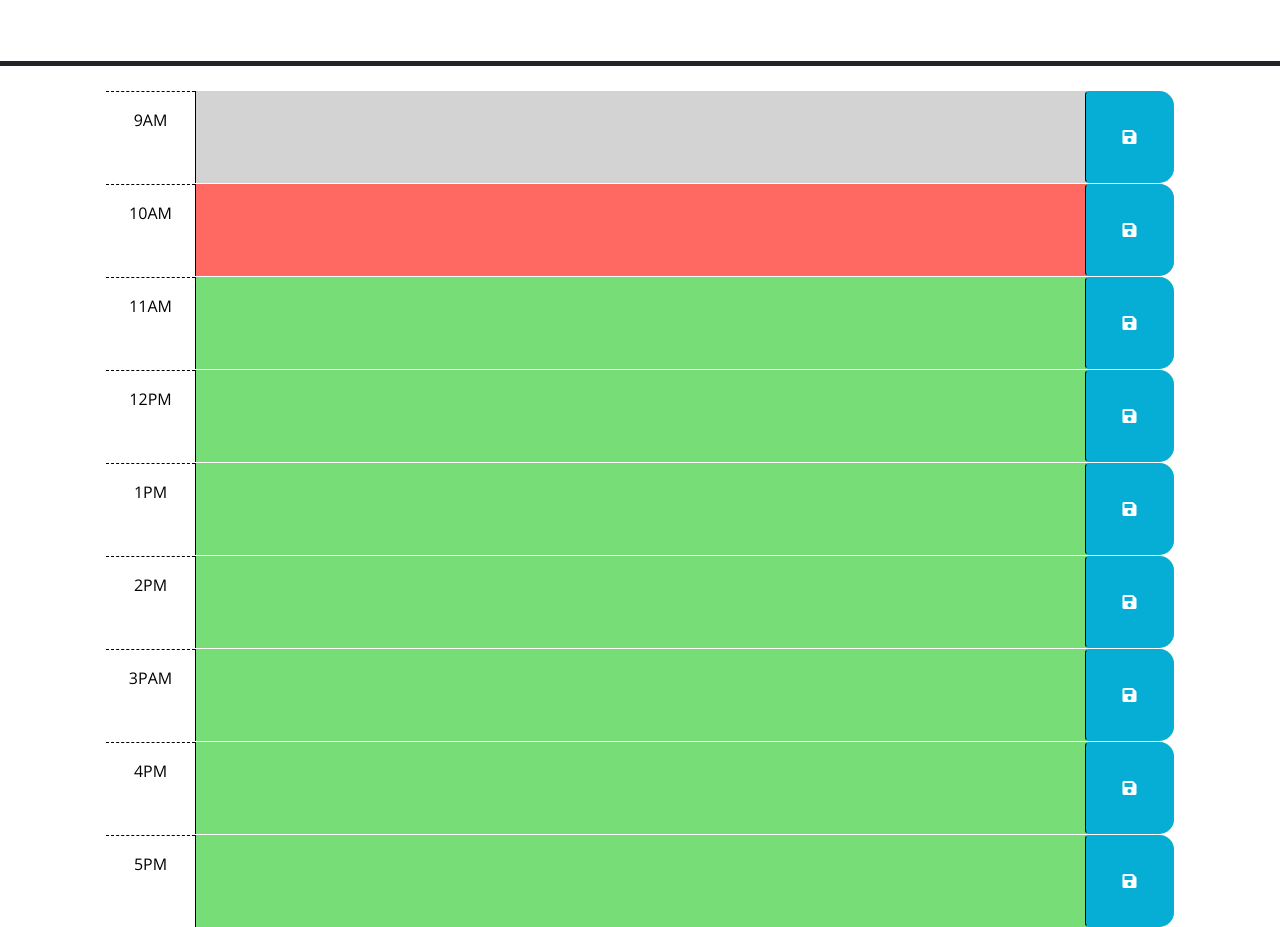
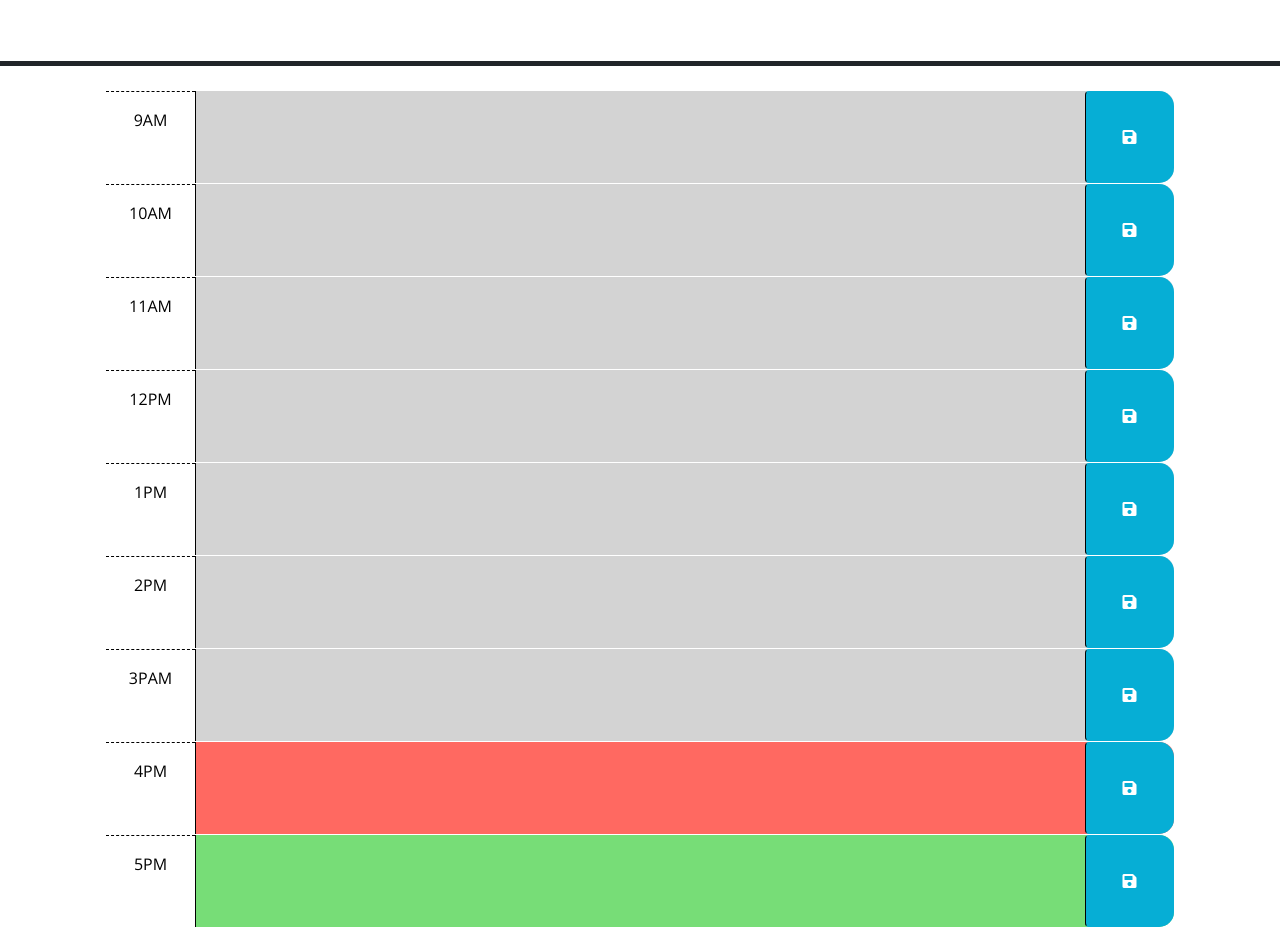
Before and after one commit to ljpeach/9-5-Scheduling-Tool, a plain HTML site: page index.html in a window 1280 px wide. Shown: the part 166-1093 px from the top of the page. Drawn offline with nearby package versions, Linux system fonts and the light colour scheme.

Commit message:
Completed code for displaying whether a time block is past present or future

```diff
--- a/assets/js/script.js
+++ b/assets/js/script.js
@@ -19,6 +19,9 @@ $(function () {
   // attribute of each time-block be used to conditionally add or remove the
   // past, present, and future classes? How can Day.js be used to get the
   // current hour in 24-hour time?
+  var currentHour = -1; //will always format on first run
+  checkTime(currentHour);
+  var clock = setInterval(checkTime, 1000, currentHour);
   //
   // TODO: Add code to get any user input that was saved in localStorage and set
   // the values of the corresponding textarea elements. HINT: How can the id
@@ -31,6 +34,26 @@ $(function () {
   // TODO: Add code to display the current date in the header of the page.
 });
 
+function checkTime(currentHour) {
+  hour = dayjs().format("HH");
+  if (currentHour == hour) {
+    return;
+  }
+  var block;
+  for (var i = 9; i <= 17; i++) {
+    block = $(`#hour-${i}`);
+    if (i < hour) {
+      block.attr("class", "row time-block past");
+    }
+    else if (i == hour) {
+      block.attr("class", "row time-block present");
+    }
+    else {
+      block.attr("class", "row time-block future");
+    }
+  }
+  currentHour = hour;
+}
 
 //Pseudo Code
 
--- a/index.html
+++ b/index.html
@@ -40,7 +40,7 @@
     </div>
 
     <!-- Example of a a present time block. The "present" class adds a red background color. -->
-    <div id="hour-10" class="row time-block present">
+    <div id="hour-10" class="row time-block past">
       <div class="col-2 col-md-1 hour text-center py-3">10AM</div>
       <textarea class="col-8 col-md-10 description" rows="3"> </textarea>
       <button class="btn saveBtn col-2 col-md-1" aria-label="save">
@@ -49,7 +49,7 @@
     </div>
 
     <!-- Example of a future time block. The "future" class adds a green background color. -->
-    <div id="hour-11" class="row time-block future">
+    <div id="hour-11" class="row time-block past">
       <div class="col-2 col-md-1 hour text-center py-3">11AM</div>
       <textarea class="col-8 col-md-10 description" rows="3"> </textarea>
       <button class="btn saveBtn col-2 col-md-1" aria-label="save">
@@ -57,7 +57,7 @@
       </button>
     </div>
 
-    <div id="hour-12" class="row time-block future">
+    <div id="hour-12" class="row time-block past">
       <div class="col-2 col-md-1 hour text-center py-3">12PM</div>
       <textarea class="col-8 col-md-10 description" rows="3"> </textarea>
       <button class="btn saveBtn col-2 col-md-1" aria-label="save">
@@ -65,7 +65,7 @@
       </button>
     </div>
 
-    <div id="hour-13" class="row time-block future">
+    <div id="hour-13" class="row time-block past">
       <div class="col-2 col-md-1 hour text-center py-3">1PM</div>
       <textarea class="col-8 col-md-10 description" rows="3"> </textarea>
       <button class="btn saveBtn col-2 col-md-1" aria-label="save">
@@ -73,7 +73,7 @@
       </button>
     </div>
 
-    <div id="hour-14" class="row time-block future">
+    <div id="hour-14" class="row time-block past">
       <div class="col-2 col-md-1 hour text-center py-3">2PM</div>
       <textarea class="col-8 col-md-10 description" rows="3"> </textarea>
       <button class="btn saveBtn col-2 col-md-1" aria-label="save">
@@ -81,7 +81,7 @@
       </button>
     </div>
 
-    <div id="hour-15" class="row time-block future">
+    <div id="hour-15" class="row time-block past">
       <div class="col-2 col-md-1 hour text-center py-3">3PAM</div>
       <textarea class="col-8 col-md-10 description" rows="3"> </textarea>
       <button class="btn saveBtn col-2 col-md-1" aria-label="save">
@@ -89,7 +89,7 @@
       </button>
     </div>
 
-    <div id="hour-16" class="row time-block future">
+    <div id="hour-16" class="row time-block past">
       <div class="col-2 col-md-1 hour text-center py-3">4PM</div>
       <textarea class="col-8 col-md-10 description" rows="3"> </textarea>
       <button class="btn saveBtn col-2 col-md-1" aria-label="save">
@@ -97,7 +97,7 @@
       </button>
     </div>
 
-    <div id="hour-17" class="row time-block future">
+    <div id="hour-17" class="row time-block past">
       <div class="col-2 col-md-1 hour text-center py-3">5PM</div>
       <textarea class="col-8 col-md-10 description" rows="3"> </textarea>
       <button class="btn saveBtn col-2 col-md-1" aria-label="save">
```
